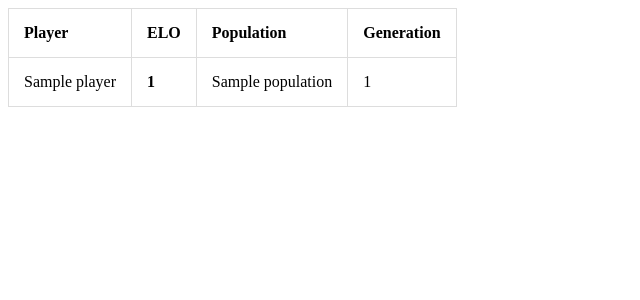
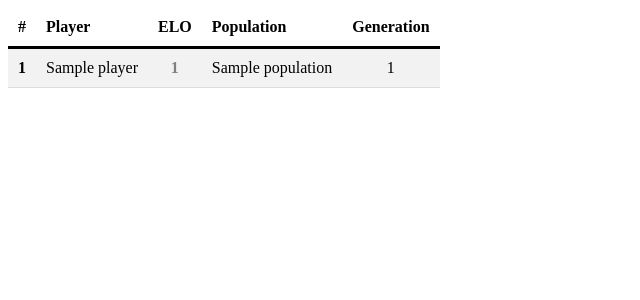
Before and after one commit to vasalf/reversi_exp, a Django app: page /alivers in a window 1280 px wide. Shown: the top 300 px of the page, without its empty margins (0-640 px from the left). Run offline with Django 3.2, Linux system fonts and the light colour scheme; tables that the repository leaves empty hold one stand-in row (values such as "Sample post").

Commit message:
add some links

```diff
--- a/rgpsite/rgpmon/static/rgpmon/style.css
+++ b/rgpsite/rgpmon/static/rgpmon/style.css
@@ -1,5 +1,13 @@
-table, td, th {
-    border: 1px solid #ddd;
+table, td {
+    border-bottom: 1px solid #ddd;
+}
+
+th {
+    border-bottom: 3px solid black;
+}
+
+tr:nth-child(even) {
+    background-color: #f2f2f2;
 }
 
 table {
@@ -7,10 +15,50 @@
 }
 
 td, th {
-    padding: 15px;
+    padding: 10px;
     text-align: left;
 }
 
-.elocell {
+.placecell {
     font-weight: bold;
+    text-align: center;
 }
+
+.generationcell {
+    text-align: center;
+}
+
+a.invlink:link, a.invlink:visited {
+    text-decoration: none;
+    color: black;
+}
+
+a.invlink:hover, a.invlink:active {
+    text-decoration: underline;
+    color: black;
+}
+
+#elocell {
+    font-weight: bold;
+    text-align: center;
+}
+
+#elocell.red {
+    color: red;
+}
+
+#elocell.yellow {
+    color: #ffbb00;
+}
+
+#elocell.blue {
+    color: blue;
+}
+
+#elocell.green {
+    color: green;
+}
+
+#elocell.gray {
+    color: gray;
+}
--- a/rgpsite/rgpmon/templates/rgpmon/alivers.html
+++ b/rgpsite/rgpmon/templates/rgpmon/alivers.html
@@ -4,6 +4,7 @@
 
 <table>
   <tr>
+    <th class="placecell">#</th>
     <th>Player</th>
     <th>ELO</th>
     <th>Population</th>
@@ -11,10 +12,21 @@
   </tr>
   {% for player in player_list %}
   <tr>
+    <td class="placecell">{{ forloop.counter }}</td>
     <td>{{ player.name }}</td>
-    <td class="elocell">{{ player.elo  }}</td>
-    <td>{{ player.population.name }}</td>
-    <td>{{ player.g_start }}</td>
+    {% if player.elo >= 1600 %}
+      <td id="elocell" class="red">{{ player.elo  }}</td>
+    {% elif player.elo >= 1450 %}
+      <td id="elocell" class="yellow">{{ player.elo }}</td>
+    {% elif player.elo >= 1300 %}
+      <td id="elocell" class="blue">{{ player.elo }}</td>
+    {% elif player.elo >= 1000 %}
+      <td id="elocell" class="green">{{ player.elo }}</td>
+    {% else %}
+      <td id="elocell" class="gray">{{ player.elo }}</td>
+    {% endif %}
+    <td><a href="/population/{{ player.population.name }}/alivers" class="invlink">{{ player.population.name }}</a></td>
+    <td class="generationcell">{{ player.g_start }}</td>
   </tr>
   {% endfor %}
 </table>
--- a/rgpsite/rgpmon/urls.py
+++ b/rgpsite/rgpmon/urls.py
@@ -4,5 +4,6 @@
 
 urlpatterns = [
     url(r'^$', views.PlayerListView.as_view(), name='index'),
-    url(r'^alivers$', views.AlivePlayerListView.as_view(), name='alivers')
+    url(r'^alivers$', views.AlivePlayerListView.as_view(), name='alivers'),
+    url(r'^population/(?P<population>.+)/alivers', views.population_alivers, name='population_alivers'),
 ]
--- a/rgpsite/rgpmon/views.py
+++ b/rgpsite/rgpmon/views.py
@@ -2,7 +2,7 @@
 from django.http import HttpResponse
 from django.views import generic
 
-from .models import Launch, Player
+from .models import *
 
 # Create your views here.
 
@@ -20,3 +20,14 @@
     def get_queryset(self):
         l = list(Launch.objects.all())[0]
         return Player.objects.filter(g_end=l.last_generation).order_by('-elo')
+
+
+def population_alivers(request, population):
+    template_name='rgpmon/alivers.html'
+
+    l = list(Launch.objects.all())[0]
+    p = list(Population.objects.filter(name=population))[0]
+
+    player_list = Player.objects.filter(g_end=l.last_generation,
+                                        population=p).order_by('-elo')
+    return render(request, template_name, { 'player_list': player_list })
```
